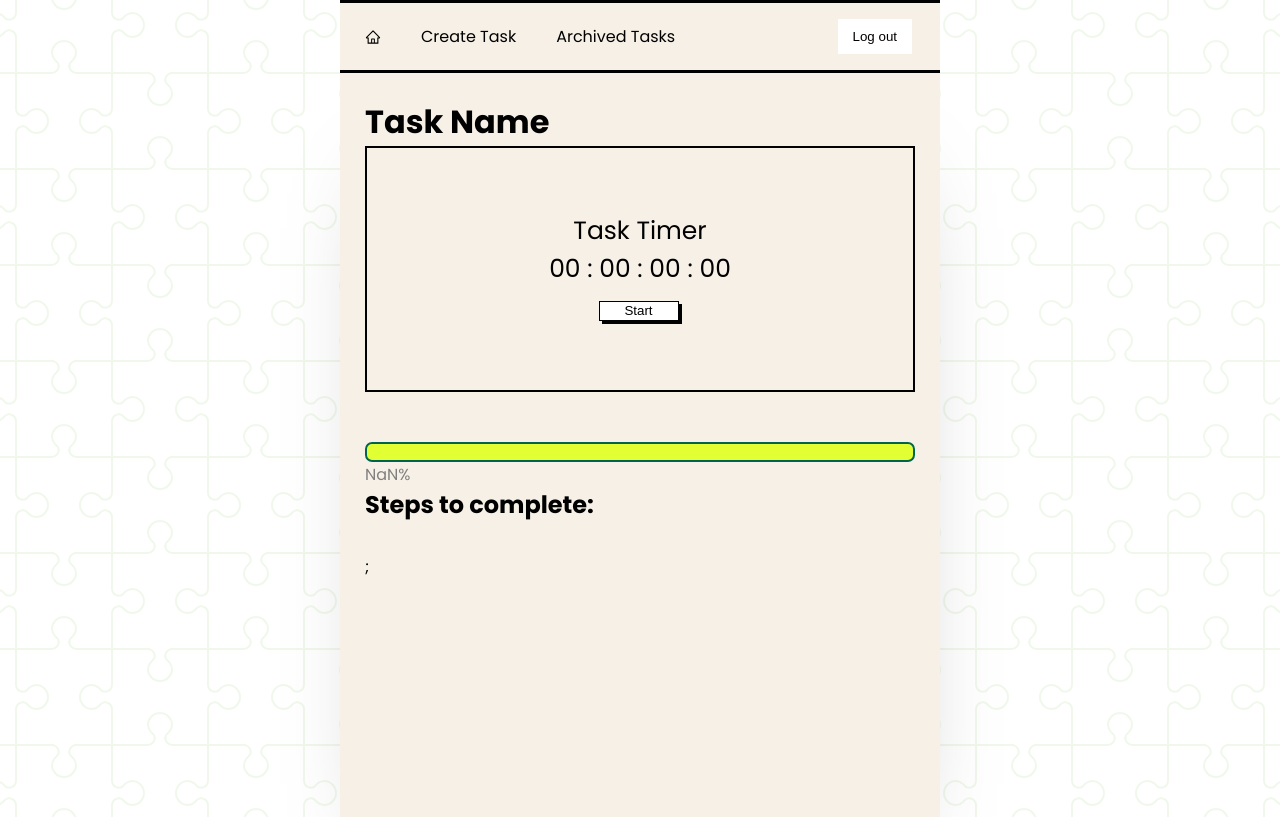
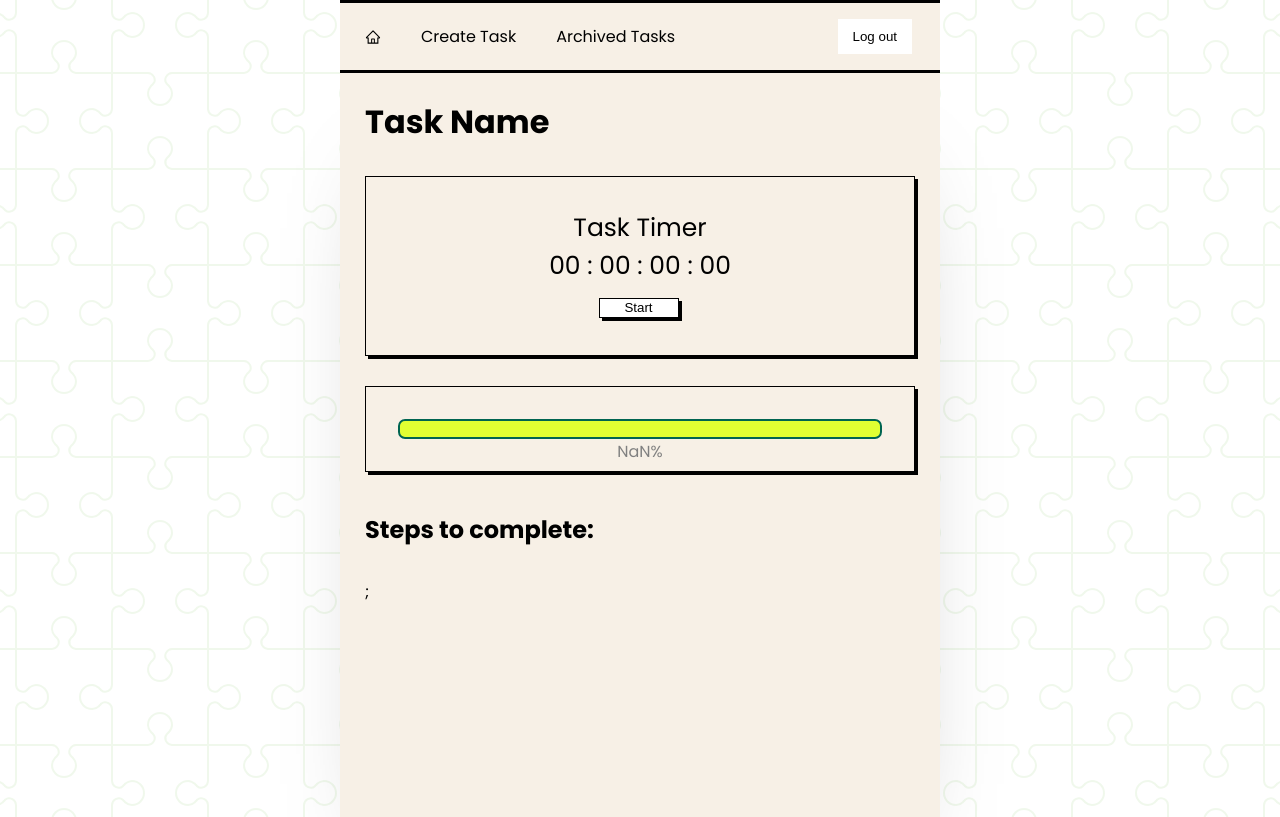
Before and after one commit to samo-13/helper-buddy, a React (Create React App) app in the folder client/: page /task/1 in a window 1280 px wide. Built offline with nearby package versions, Linux system fonts and the light colour scheme; no server answers.

Commit message:
Fix progress bar styles on task page

```diff
--- a/client/src/components/ActiveTaskBox.scss
+++ b/client/src/components/ActiveTaskBox.scss
@@ -31,6 +31,6 @@
 
 }
 
-.duration-value {
+// .duration-value {
 
-}
+// }
--- a/client/src/components/ProgressBar.jsx
+++ b/client/src/components/ProgressBar.jsx
@@ -1,5 +1,4 @@
 
-import './ProgressBar.scss';
 // --------------------------------------------------------------------------------------------------
 // PSEUDO CODE
 // --- Shows the user a visual representation of their progress using a colored bar based on their task step completion status
@@ -19,7 +18,6 @@ const ProgressBar = ({ backgroundcolor, progress }) => {
       height: 20,
       width: '100%',
       backgroundColor: 'white',
-      marginTop: 50,
       borderRadius: 7,
       // border: '2px solid grey'
     }
--- a/client/src/components/ProgressBar.scss
+++ /dev/null
@@ -1,4 +0,0 @@
-// .progress-bar {
-//   // margin-top: 20px;
-//   // margin-bottom: 20px;
-// }
--- a/client/src/components/TaskTimer.scss
+++ b/client/src/components/TaskTimer.scss
@@ -1,11 +1,13 @@
 .timer {
   // background-color: orchid;
-  padding: 4rem;
+  margin-top: 30px;
+  padding: 2rem;
   font-size: 25px;
   font-style: bold;
   align-items: center;
   text-align: center;
-  border: 2px solid black;
+  border: 1px solid black;
+  box-shadow: 3px 3px black;
 }
 
 .numbers {
--- a/client/src/pages/Task.jsx
+++ b/client/src/pages/Task.jsx
@@ -2,10 +2,17 @@ import axios from "axios";
 import { motion, useCycle, useEffect, useState } from "react";
 import { useParams } from "react-router-dom";
 import { getProgress } from "../helpers/selectors";
+
 import ProgressBar from "../components/ProgressBar";
 import StepList from "../components/StepList";
 import TaskTimer from "../components/TaskTimer";
 import useApplicationData from "../hooks/useApplicationData";
+
+// ----------------------------------------------------------------
+// stylesheets
+// ----------------------------------------------------------------
+import "./Task.scss";
+// ----------------------------------------------------------------
 
 
 const Task = () => {
@@ -41,13 +48,17 @@ const Task = () => {
       <div className="task-page-top">
         <h1>Task Name</h1>
         <TaskTimer/>
+
+        <div id="task-progress-bar">
         <ProgressBar
+          className="task-progress-bar"
           backgroundcolor="#e1ff32"
           progress={getProgress(state, id)}
         />
+        </div>
+
       </div>
-      <br></br>
-      <h2>Steps to complete:</h2>
+      <h2 className="task-steps-header">Steps to complete:</h2>
       <div>{task && <StepList {...task} />}</div>;
     </div>
   )
--- /dev/null
+++ b/client/src/pages/Task.scss
@@ -0,0 +1,10 @@
+#task-progress-bar {
+  margin-top: 30px;
+  padding: 2rem;
+  font-style: bold;
+  align-items: center;
+  text-align: center;
+  border: 1px solid black;
+  box-shadow: 3px 3px black;
+  margin-bottom: 40px;
+}
```
